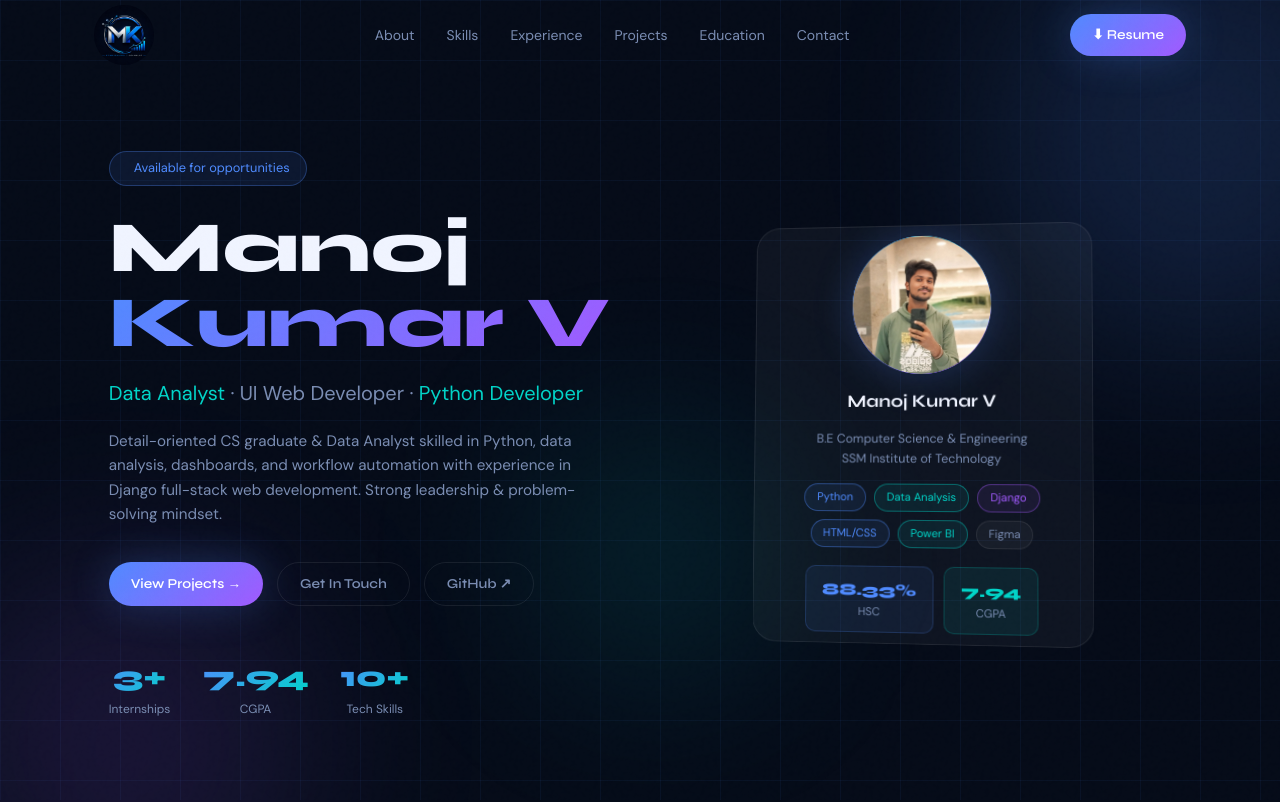
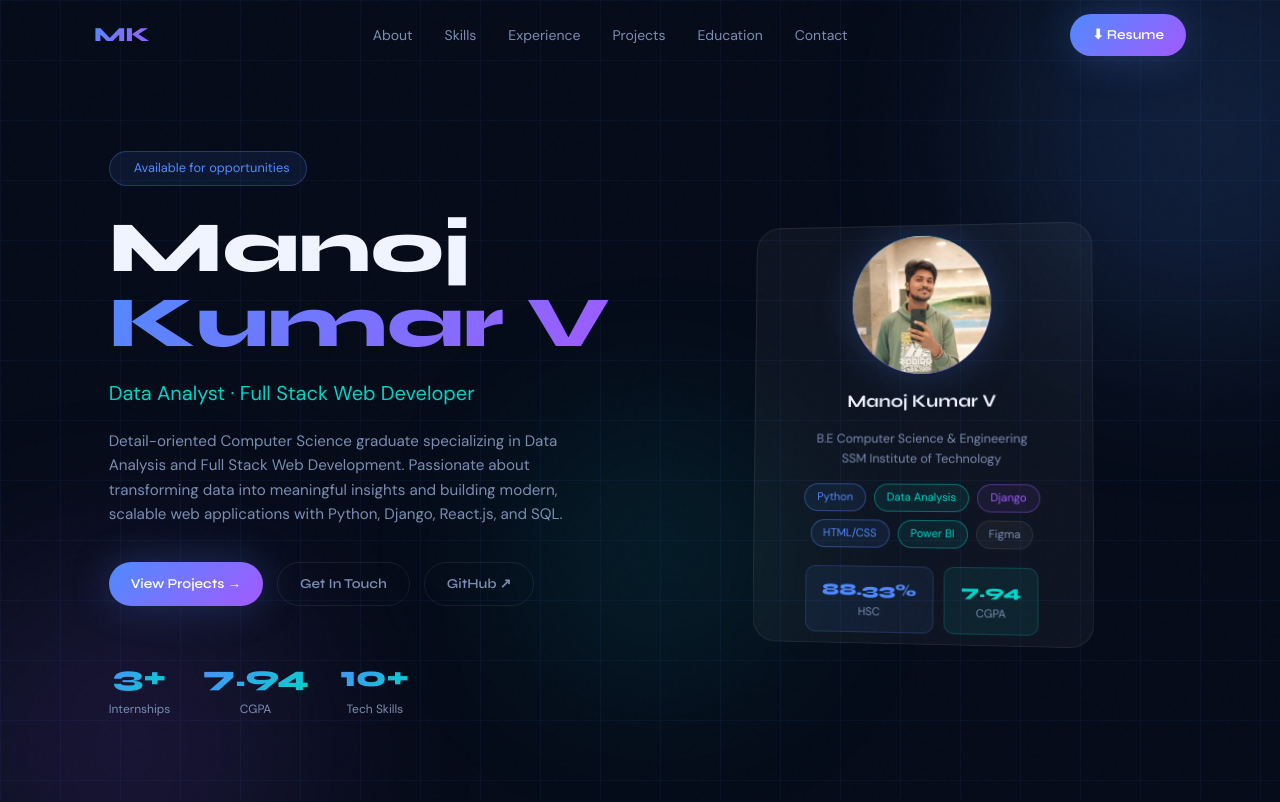
Before and after one commit to Manoj-Developer360/portfolio, a React (Vite) app: page / in a window 1280 px wide. Shown: the top 802 px of the page. Built offline with nearby package versions, Linux system fonts and the light colour scheme.

Commit message:
Navbar Updated.

```diff
--- a/src/components/Hero.jsx
+++ b/src/components/Hero.jsx
@@ -13,12 +13,12 @@ export default function Hero() {
               Manoj<br /><span className="grad">Kumar V</span>
             </h1>
             <p className="hero-role">
-              <span>Data Analyst</span> · UI Web Developer · <span>Python Developer</span>
+              <span>Data Analyst · Full Stack Web Developer </span>
             </p>
             <p className="hero-desc">
-              Detail-oriented CS graduate & Data Analyst skilled in Python, data analysis, dashboards, and workflow
-              automation with
-              experience in Django full-stack web development. Strong leadership & problem-solving mindset.
+              Detail-oriented Computer Science graduate specializing in Data Analysis and Full Stack Web Development.
+              Passionate about transforming data into meaningful insights and building modern,
+              scalable web applications with Python, Django, React.js, and SQL.
             </p>
             <div className="hero-btns">
               <a href="#projects" className="btn btn-primary">View Projects →</a>
--- a/src/components/Navbar.jsx
+++ b/src/components/Navbar.jsx
@@ -31,7 +31,7 @@ export default function Navbar({ scrolled, activeSection }) {
         <div className="container">
           <div className="nav-inner">
             <a href="#hero" className="nav-logo" aria-label="Manoj Kumar V - Home">
-              <img src="/logo.png" alt="Manoj Kumar V" className="nav-logo-img" />
+              MK
             </a>
 
             <ul className="nav-links">
```
